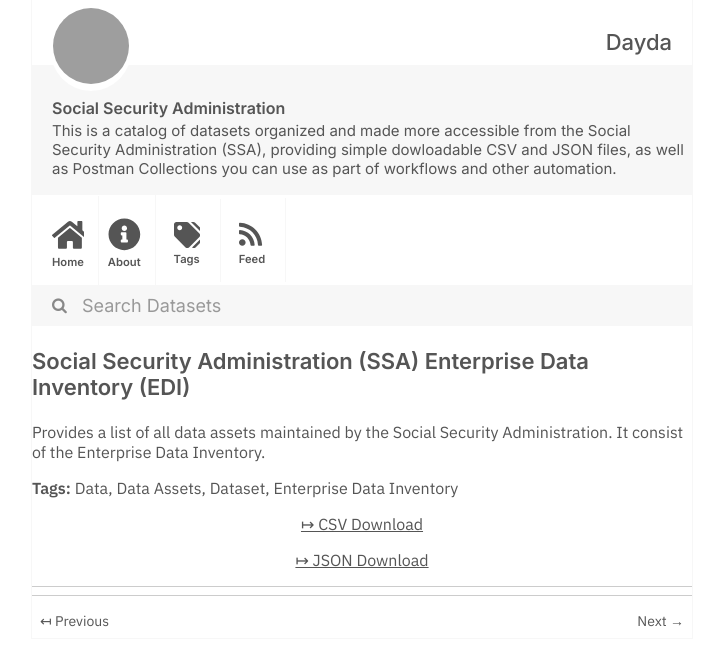
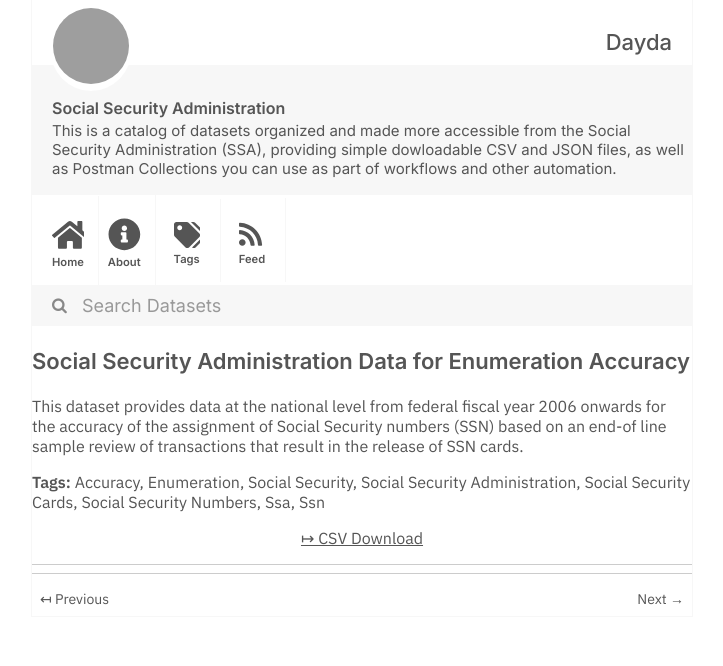
Before and after one commit to dayda-entities/social-security-administration, a Jekyll site: the page built from _posts/2020-11-10-social-security-administration.md, in a window 1280 px wide, cut to the strip 0-666 px from the top of the page. Shown: the whole strip, without its empty margins (278-1001 px from the left). Built offline with Jekyll 4.4.1, drawn with Linux system fonts in a browser that asks for light colours; grey boxes are pictures that could not be loaded.

Commit message:
Publish Data

```diff
--- a/_posts/2020-11-10-social-security-administration.md
+++ b/_posts/2020-11-10-social-security-administration.md
@@ -1,18 +1,22 @@
 ---
-title: Social Security Administration (SSA) Enterprise Data Inventory (EDI)
-created: '2020-11-10T16:49:35.801609'
-modified: '2020-11-10T16:49:35.801619'
+title: Social Security Administration Data for Enumeration Accuracy
+created: '2020-11-10T16:49:59.364697'
+modified: '2020-12-03T20:35:39.277912'
 state: active
 type: dataset
 tags:
-  - Data
-  - Data Assets
-  - Dataset
-  - Enterprise Data Inventory
+  - Accuracy
+  - Enumeration
+  - Social Security
+  - Social Security Administration
+  - Social Security Cards
+  - Social Security Numbers
+  - Ssa
+  - Ssn
 groups: []
-csv_url: 'https://www.ssa.gov/data/data.csv'
-json_url: 'https://www.ssa.gov/data.json'
+csv_url: 'https://www.ssa.gov/open/data/Accuracy.csv'
+json_url: ''
 layout: post
 
 ---
-Provides a list of all data assets maintained by the Social Security Administration. It consist of the Enterprise Data Inventory.
+This dataset provides data at the national level from federal fiscal year 2006 onwards for the accuracy of the assignment of Social Security numbers (SSN) based on an end-of line sample review of transactions that result in the release of SSN cards.
```
